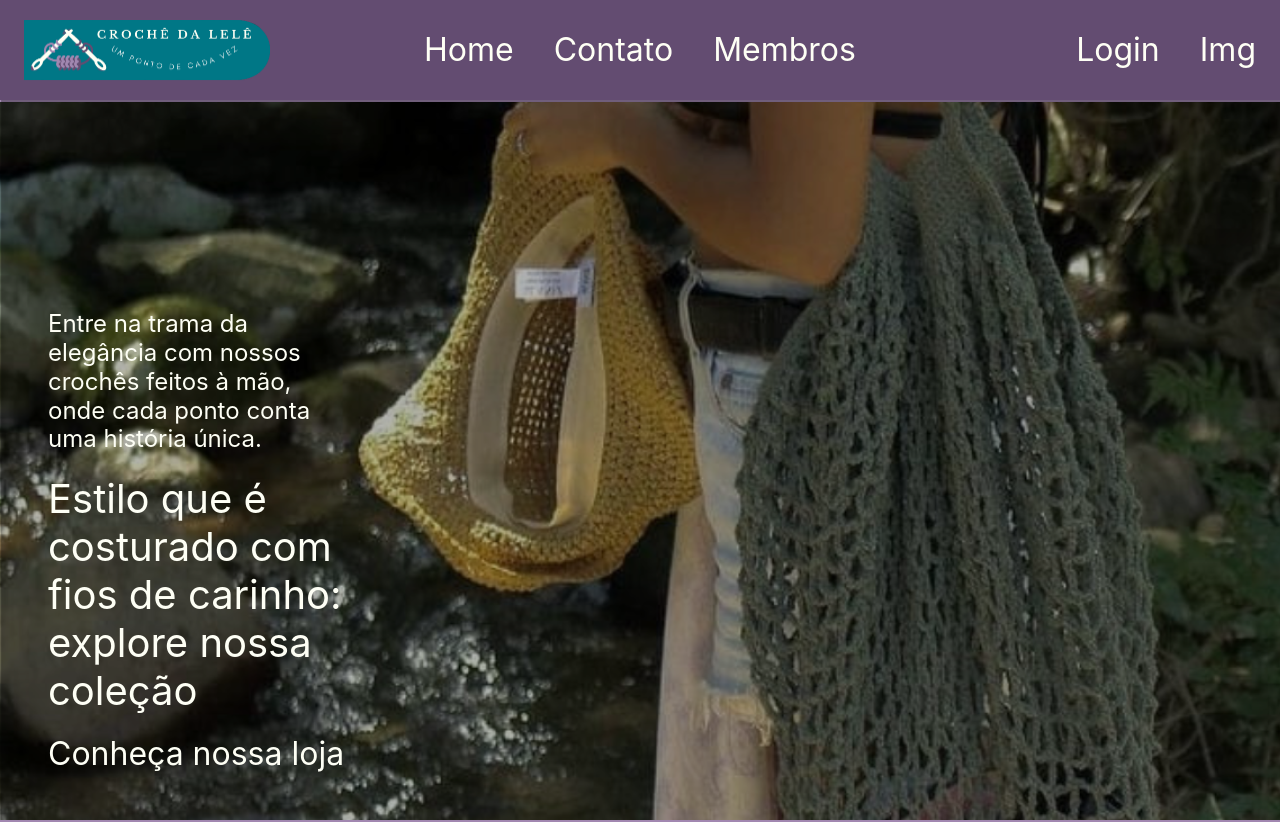
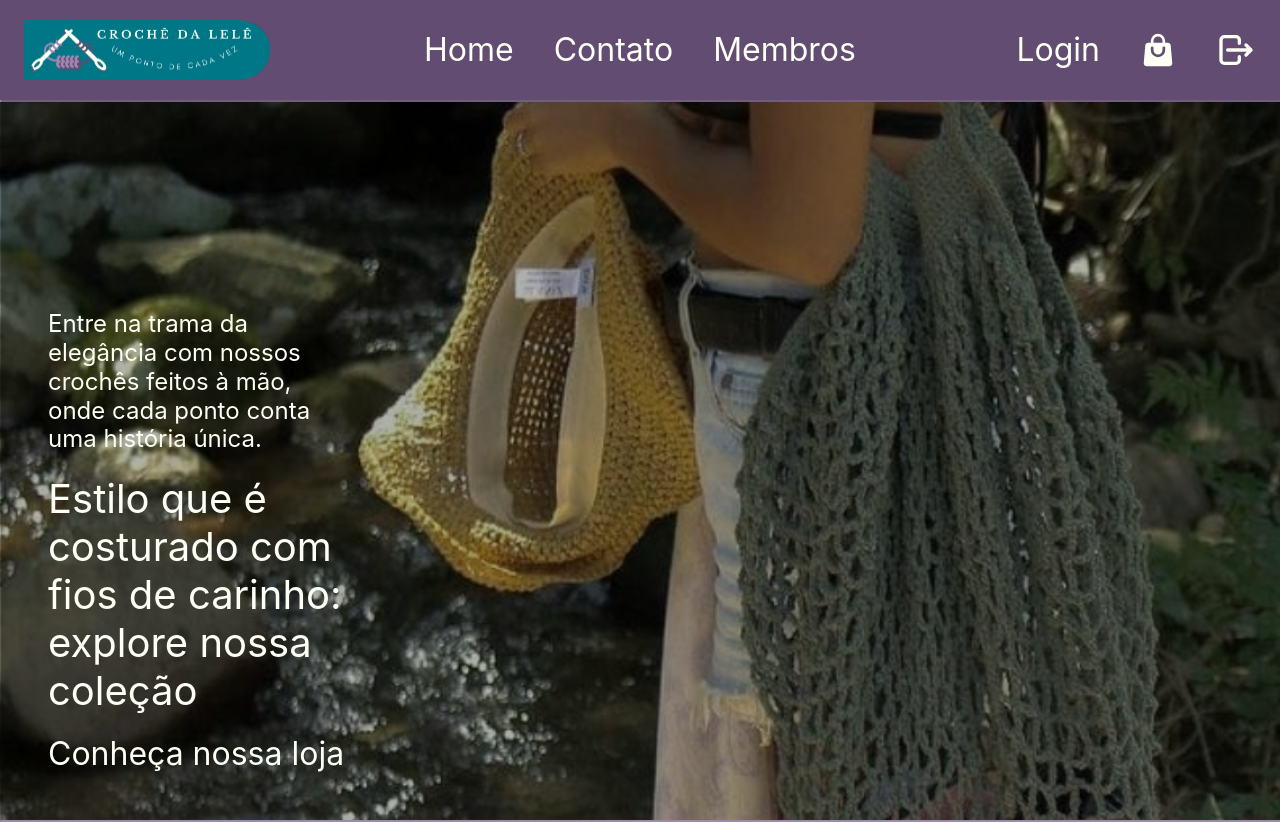
Before and after one commit to yamashita-tiemi/croche_da_lele, a Next.js app: page / in a window 1280 px wide. Shown: the top 822 px of the page. Built offline with nearby package versions, Linux system fonts and the light colour scheme.

Commit message:
add icon

```diff
--- a/package.json
+++ b/package.json
@@ -22,6 +22,7 @@
     "next": "13.4.19",
     "react": "18.2.0",
     "react-dom": "18.2.0",
+    "react-icons": "^4.11.0",
     "typescript": "5.2.2"
   }
 }
--- a/src/components/Navbar/index.tsx
+++ b/src/components/Navbar/index.tsx
@@ -1,5 +1,8 @@
 import NextLink from 'next/link'
 import { HStack, Link } from "@chakra-ui/react"
+import { HiMiniShoppingBag } from "react-icons/hi2";
+import { TbLogout } from "react-icons/tb";
+
 import { Image } from "../Image"
 import { TitleNavbar } from "../Title"
 
@@ -8,7 +11,7 @@ interface NavbarProps {
     href: string
 }
 
-export function Navbar({ login, href }:NavbarProps) {
+export function Navbar({ login, href }: NavbarProps) {
     return (
         <HStack
             bg={"purple"}
@@ -16,8 +19,8 @@ export function Navbar({ login, href }:NavbarProps) {
             height={"100px"}
             justifyContent={"space-between"}
             paddingX={6}
-            // position={"fixed"}
-            // top={0}
+        // position={"fixed"}
+        // top={0}
         >
             <Image src={"/logo.png"} alt={"Crochê da Lelê"} width={491} height={125} w="20%" />
             <HStack
@@ -41,7 +44,12 @@ export function Navbar({ login, href }:NavbarProps) {
                 <Link as={NextLink} href={href} color='lilac'>
                     <TitleNavbar title={login} size={"32px"} />
                 </Link>
-                <TitleNavbar title={"Img"} size={"32px"} />
+                <div style={{ color: '#FEFFF5' }}>
+                    <HiMiniShoppingBag size={36} />
+                </div>
+                <div style={{ color: '#FEFFF5' }}>
+                    <TbLogout size={40} />
+                </div>
             </HStack>
         </HStack>
     )
```
Also changed, not shown: 1 other file (tests, documents, lock files or other folders).
